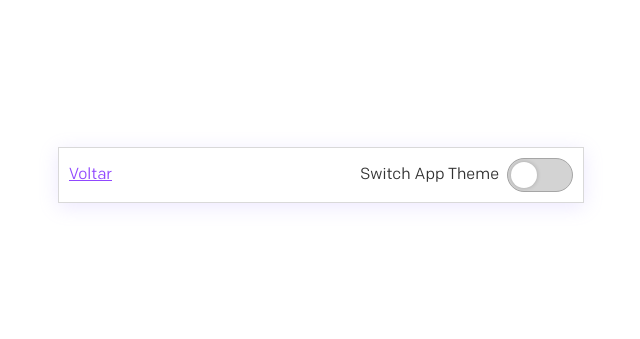
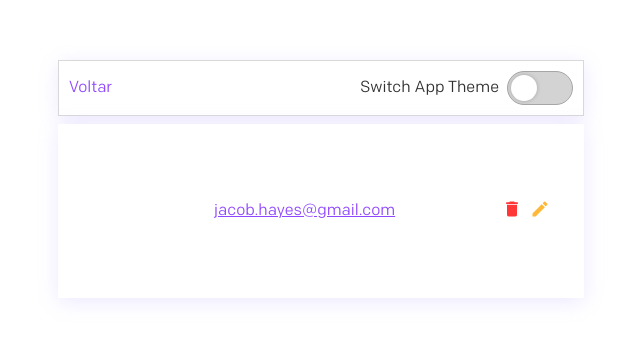
Before and after one commit to felipeemarcon/list-contacts-frontend, a React (Create React App) app: page /contacts in a window 1280 px wide. Shown: the part 225-564 px from the top of the page, without its empty margins (319-959 px from the left). Built offline with nearby package versions, Linux system fonts and the light colour scheme; no server answers.

Commit message:
feat: list contacts

```diff
--- a/src/App.js
+++ b/src/App.js
@@ -68,9 +68,12 @@ class App extends Component {
         <Content>
           <Card padding="10px">
             <div>
-              <a href="#" onClick={this.handleGoBackRoute}>
+              <span
+                className="App-GoBackRoute"
+                onClick={this.handleGoBackRoute}
+              >
                 Voltar
-              </a>
+              </span>
               <SwitchTheme
                 theme={this.setTheme}
                 initialTheme={this.setInitialTheme()}
--- /dev/null
+++ b/src/components/ContactCard/ContactCard.jsx
@@ -0,0 +1,31 @@
+import React from "react";
+
+import { MdDelete, MdEdit } from "react-icons/md";
+
+import "./ContactCard.scss";
+
+function ContactCard(props) {
+  const { contact } = props;
+  const { name, email, cel_phone: phone } = contact;
+
+  return (
+    <li>
+      <div className="ListContacts__avatar"></div>
+      <div className="ListContacts__infos">
+        <h2>{name}</h2>
+        <a href={`mailto:${email}`}>jacob.hayes@gmail.com</a>
+        <p>{phone}</p>
+      </div>
+      <div className="ListContacts__actions">
+        <span>
+          <MdDelete size={20} color="var(--color-red-100)" />
+        </span>
+        <span>
+          <MdEdit size={20} color="var(--color-warning-100)" />
+        </span>
+      </div>
+    </li>
+  );
+}
+
+export default ContactCard;
--- /dev/null
+++ b/src/components/ContactCard/ContactCard.scss
@@ -0,0 +1,52 @@
+.ListContacts {
+  ul {
+    background-color: var(--content-background);
+    border: var(--content-border);
+    box-shadow: var(--content-shadow);
+
+    li {
+      display: grid;
+      grid-template-columns: 106px 1fr 48px;
+      grid-template-rows: 106px;
+      grid-column-gap: var(--space-xsm);
+      padding: var(--space-md);
+      align-items: center;
+
+      &:not(:last-child) {
+        border-bottom: 1px solid var(--content-border);
+      }
+    }
+  }
+
+  &__avatar {
+    background-color: var(--app-background);
+    width: 100%;
+    height: 100%;
+  }
+
+  &__infos {
+    display: flex;
+    flex-direction: column;
+    height: 100%;
+    justify-content: space-evenly;
+
+    h2 {
+      font-size: var(--ui-font-size-md);
+      font-weight: 500;
+      color: var(--contact-title-color);
+    }
+
+    p {
+      color: var(--contact-text-color);
+    }
+  }
+
+  &__actions {
+    display: flex;
+    justify-content: space-between;
+
+    > span {
+      cursor: pointer;
+    }
+  }
+}
--- /dev/null
+++ b/src/pages/ListContacts/index.jsx
@@ -0,0 +1,37 @@
+import React, { useEffect, useState } from "react";
+import api from "../../services/api";
+
+// Componets
+import ContactCard from "../../components/ContactCard/ContactCard";
+
+import "./style.scss";
+
+function ListContacts(props) {
+  useEffect(() => {
+    loadContacts();
+  }, []);
+
+  const [contacts, setContacts] = useState([{}]);
+
+  const loadContacts = async () => {
+    const response = await api.get("/contact");
+
+    try {
+      setContacts(response.data);
+    } catch (err) {
+      console.error(err);
+    }
+  };
+
+  return (
+    <div className="ListContacts">
+      <ul>
+        {contacts.map((contact, index) => {
+          return <ContactCard key={index} contact={contact} />;
+        })}
+      </ul>
+    </div>
+  );
+}
+
+export default ListContacts;
--- a/src/routes.js
+++ b/src/routes.js
@@ -5,6 +5,7 @@ import history from "./utils/history";
 // Pages
 import Home from "./pages/Home";
 import AddContact from "./pages/AddContact";
+import ListContacts from "./pages/ListContacts";
 
 export default function Routes() {
   return (
@@ -12,6 +13,7 @@ export default function Routes() {
       <Switch>
         <Route exact path="/" component={Home} />
         <Route exact path="/new-contact" component={AddContact} />
+        <Route exact path="/contacts" component={ListContacts} />
       </Switch>
     </Router>
   );
--- a/src/services/api.js
+++ b/src/services/api.js
@@ -1,7 +1,7 @@
 import axios from "axios";
 
 const api = axios.create({
-  baseURL: "http://localhost:3000/"
+  baseURL: "http://localhost:3333/"
 });
 
 export default api;
--- a/src/styles/global.scss
+++ b/src/styles/global.scss
@@ -29,9 +29,9 @@ body,
 
 a {
   color: var(--text-purple);
+  transition: var(--ui-transition);
 
   &:hover {
-    transition: var(--ui-transition);
     color: var(--color-purple-100);
   }
 }
@@ -39,4 +39,14 @@ a {
 .App {
   flex-direction: column;
   transition: var(--ui-transition);
+
+  &-GoBackRoute {
+    color: var(--text-purple);
+    cursor: pointer;
+    transition: var(--ui-transition);
+
+    &:hover {
+      color: var(--color-purple-100);
+    }
+  }
 }
--- a/src/styles/variables.scss
+++ b/src/styles/variables.scss
@@ -18,6 +18,7 @@
   // Actions
   --color-green-100: #31c881;
   --color-red-100: #ff3737;
+  --color-warning-100: #ffb837;
 
   // Global
   --color-global-white: #ffffff;
@@ -62,6 +63,10 @@
   --ui-font-size-sm: 16px;
   --ui-font-size-md: 20px;
   --ui-font-size-lg: 30px;
+
+  --ui-font-weight-rg: 400;
+  --ui-font-weight-md: 500;
+  --ui-font-weight-bd: 700;
   // -------- FONTS -------- //
 
   // -------- TRANSITIONS -------- //
@@ -96,4 +101,6 @@
   --input-active-background: var(--color-grey-600);
   --input-border-color: var(--color-grey-500);
   --input-text: var(--color-grey-100);
+  --contact-title-color: var(--color-global-white);
+  --contact-text-color: var(--color-grey-100);
 }
```
Also changed, not shown: src/pages/ListContacts/style.scss (added).
